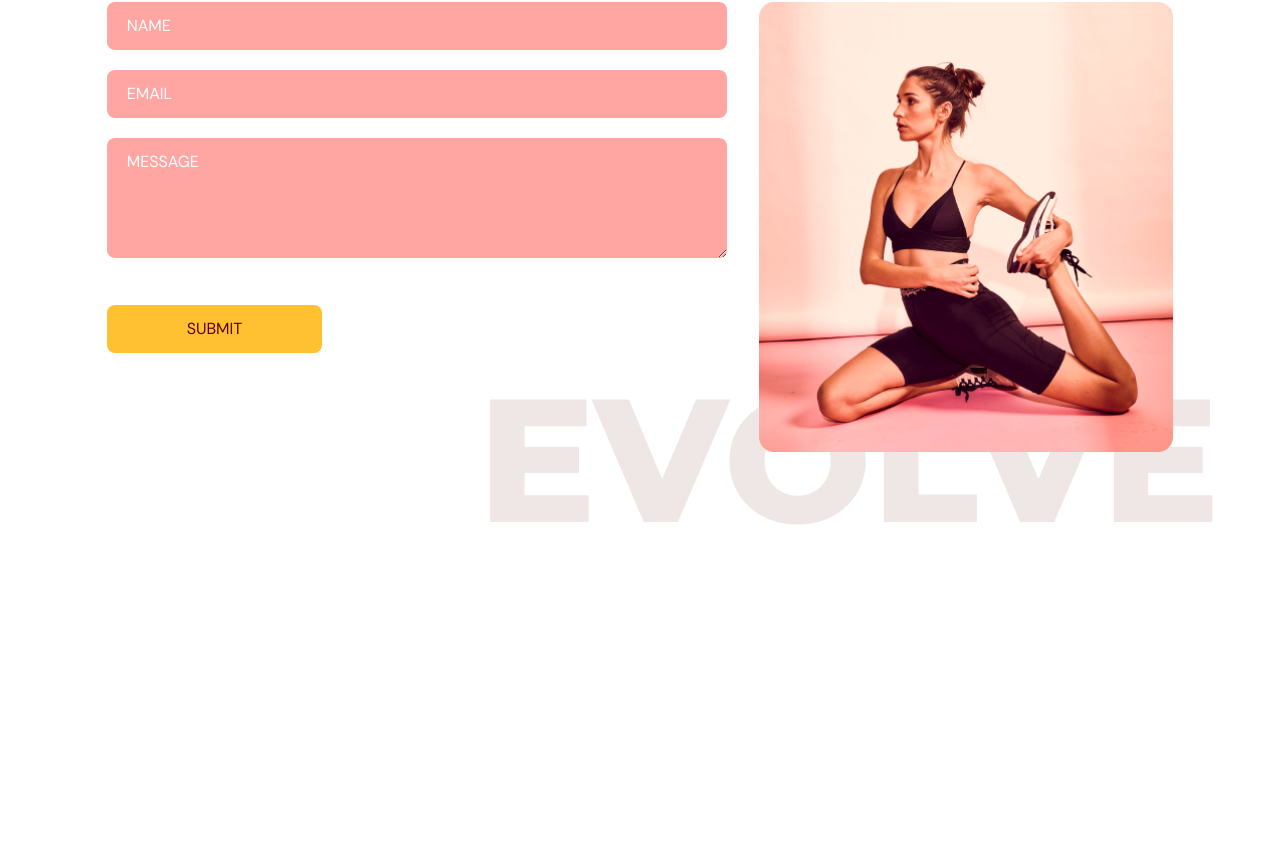
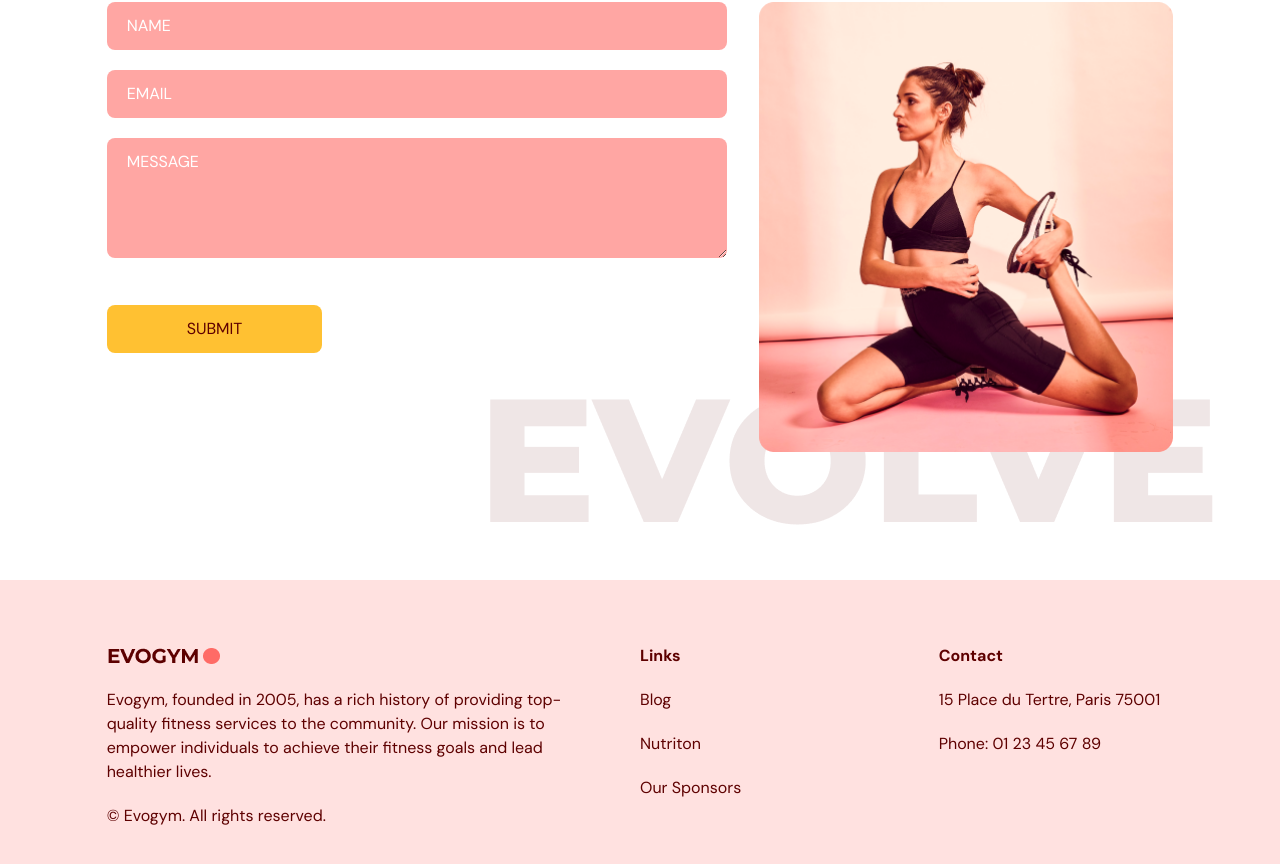
Before and after one commit to AnisBenFerhat/Gym-App, a React (Vite) app: page / in a window 1280 px wide. Shown: the part 3880-4744 px from the top of the page. Before the commit the page ends 4460 px from the top, so only its background shows below. Built offline with nearby package versions, Linux system fonts and the light colour scheme.

Commit message:
feat(Footer): Created footer component

```diff
--- a/src/App.tsx
+++ b/src/App.tsx
@@ -6,6 +6,7 @@
 import ContactUs from './scenes/contactUs';
 import { useEffect, useState } from 'react';
 import { SelectedPage } from './shared/types';
+import Footer from './scenes/footer';
 
 
 function App() {
@@ -32,6 +33,7 @@
       <OurClasses setSelectedPage={setSelectedPage} />
       <Testimonial setSelectedPage={setSelectedPage}/>
       <ContactUs setSelectedPage={setSelectedPage}/>
+      <Footer />
     </div>
   );
 }
--- /dev/null
+++ b/src/scenes/footer/index.tsx
@@ -0,0 +1,33 @@
+import Logo from "@/assets/Logo.png";
+
+const Footer = () => {
+  return (
+    <footer className="bg-primary-100 py-16">
+      <div className="justify-content mx-auto w-5/6 gap-16 md:flex">
+        <div className="mt-16 basis-1/2 md:mt-0">
+          <img alt="logo" src={Logo} />
+          <p className="my-5">
+            Evogym, founded in 2005, has a rich history of providing top-quality fitness services to the community.
+            Our mission is to empower individuals to achieve their fitness goals and lead healthier lives.
+          </p>
+          <p>© Evogym. All rights reserved.</p>
+        </div>
+        <div className="mt-16 basis-1/4 md:mt-0">
+          <h4 className="font-bold">Links</h4>
+          <p className="my-5">Blog</p>
+          <p className="my-5">Nutriton</p>
+          <p>Our Sponsors</p>
+        </div>
+        <div className="mt-16 basis-1/4 md:mt-0">
+          <h4 className="font-bold">Contact</h4>
+          <p className="my-5">
+            15 Place du Tertre, Paris 75001
+          </p>
+          <p>Phone: 01 23 45 67 89</p>
+        </div>
+      </div>
+    </footer>
+  );
+};
+
+export default Footer;
```
